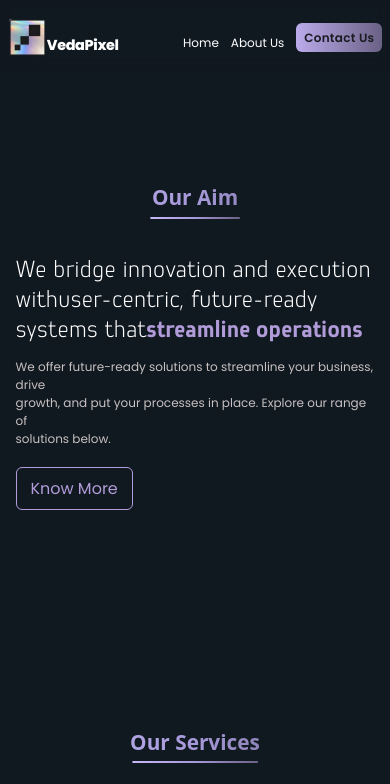
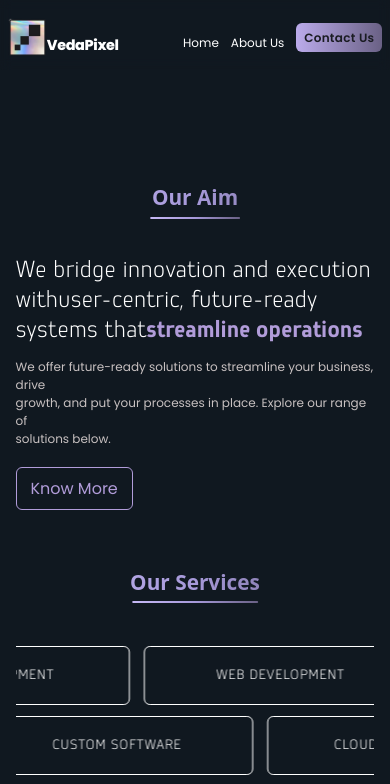
Before and after one commit to Be-A-Coder01/VEDAPIXEL, a React (Vite) app in the folder client/: page / in a window 390 px wide. Shown: the part 846-1630 px from the top of the page. Built offline with nearby package versions, Linux system fonts and the light colour scheme.

Commit message:
commit 3

```diff
--- a/client/src/pages/Body.jsx
+++ b/client/src/pages/Body.jsx
@@ -232,11 +232,11 @@ const Body = () => {
         </AnimatePresence>
 
         {/* ✅ Main Content */}
-        <div className="flex  px-[2vw] flex-col gap-[10rem] w-full md:pl-[30vw] lg:pl-[30vw]">
+        <div className="flex  px-[2vw] flex-col md:gap-[10rem] w-full md:pl-[30vw] lg:pl-[30vw]">
           <section
             id="about"
             ref={aboutRef}
-            className="flex flex-col  gap-[12px] md:gap-[12px] lg:gap-[8px] mt-[7vw]"
+            className="flex  flex-col  gap-[12px] md:gap-[12px] lg:gap-[8px] mt-[7vw]"
           >
             {isMobile && (
               <motion.p
```
